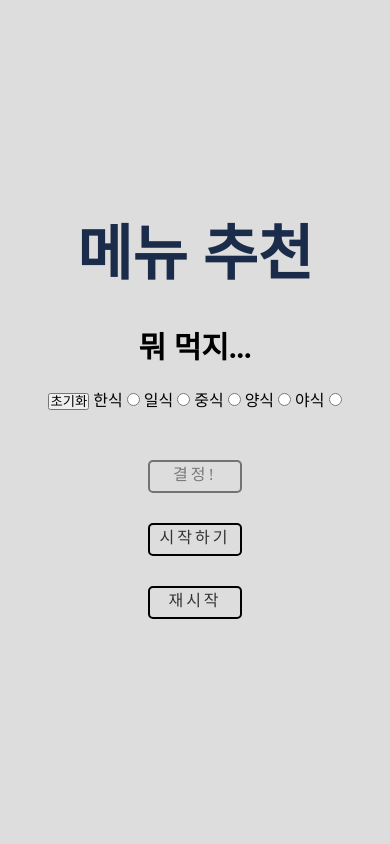
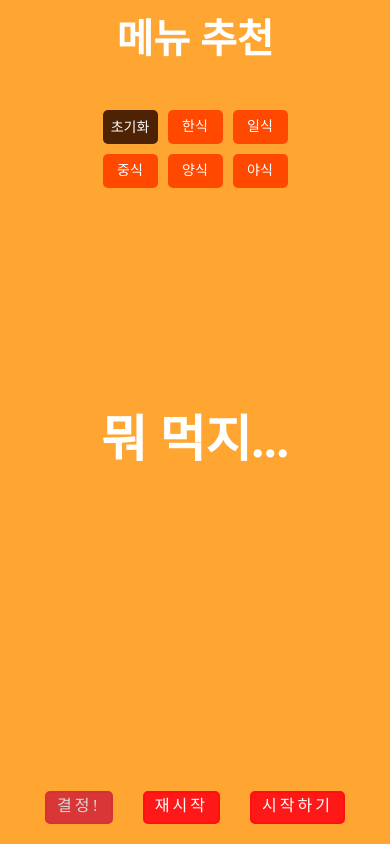
Before and after one commit to nahj0406/ToyProject, a plain HTML site: page Random_food/index.html in a window 390 px wide. Drawn offline with Linux system fonts and the light colour scheme.

Commit message:
Add files via upload

```diff
--- a/Random_food/css/style.css
+++ b/Random_food/css/style.css
@@ -13,53 +13,92 @@ html {
    -webkit-tap-highlight-color : rgba(0,0,0,0);
 }
 
+body {background: #ffa632;}
+
 
 /* 버튼 비활성화 */
 .disabled {
    pointer-events: none;
-   filter: contrast(0.1);
+   filter: contrast(0.7);
 }
 
 
-#Counter {
+#container {
    margin: 0 auto;
    width: 100%;
+   max-width: 600px;
    height: 100vh;
-   background: #ddd;
    padding: 20px 15px;
    display: flex;
    flex-direction: column;
    justify-content: center;
    align-items: center;
+   position: relative;
+   gap: 100px;
 }
 
-#Counter > h1 {
-   color: #1b2c4b;
+#container .menu_header > h1 {
+   color: #ffffff;
    font-size: 70px;
-   margin-bottom: 0.8em;
+   text-align: center;
 }
 
-#Counter > .menu_box {
+#container > .menu_box {
    font-size: 30px;
    font-weight: bold;
+   color: #fff;
+   text-align: center;
 }
 
-#Counter > .filter {margin-top: 30px;}
+#container .menu_header > .filter {
+   margin-top: 50px;
+   display: flex;
+   gap: 10px;
+}
 
-#Counter > .controller {
+#container .menu_header > .filter > * {
+   width: 55px; text-align: center;
+   font-size: 14px;
+   padding: 10px 5px;
+   border-radius: 5px;
+   color: #fff;
+   background: #ff4800;
+   cursor: pointer;
+}
+
+#container .menu_header > .filter > button {
+   border: none;
+   background: #4e2204;
+}
+
+#container .menu_header > .filter label {
+   position: relative;
+   transition: 0.2s; bottom: 0;
+}
+
+#container .menu_header > .filter > label.active {
+   bottom: 10px; background: #ff2323;
+}
+
+#container .menu_header > .filter label > input {
+   position: absolute; top: 0; left: 0;
+   z-index: -1; opacity: 0;
+}
+
+#container > .controller {
    display: flex;
    gap: 30px;
-   margin-top: 50px;
 }
 
-#Counter > .controller .btn {
-   border: 2px solid #000;
+#container > .controller .btn {
+   background: #ff1818;
+   border: 2px solid #ff1010;
    border-radius: 5px;
    padding: 5px 10px 8px;
    text-transform: uppercase;
    letter-spacing: 3px;
    font-weight: 500;
-   color: #333;
+   color: #fff;
    transition: 0.1s;
    cursor: pointer;
    position: relative;
@@ -67,32 +106,19 @@ html {
    text-align: center;
 }
 
-#Counter > .controller > .btn:hover {
-   border-color: #042b5e;
-   color: #000;
-}
-
-#Counter > .controller > .btn:active {
+#container > .controller > .btn:active {
    top: 3px;
 }
 
-@media (max-width: 550px) {
+@media (max-width: 768px) {
+   #container {justify-content: space-between;}
+   #container .menu_header > h1 {font-size: 40px;}
+   #container > .menu_box {font-size: 50px; transform: translateY(-100%);}
+}
 
-   #Counter > h1 {font-size: 60px;}
-
-   #Counter > .controller {
-      flex-direction: column;
-   }
-
-   #Counter > .controller > #increase {
-      order: 1;
-   }
-
-   #Counter > .controller > #decrease {
-      order: 2;
-   }
-
-   #Counter > .controller > #reset {
-      order: 3;
+@media (max-width: 450px) {
+   #container .menu_header > .filter {
+      display: grid; grid-template-columns: repeat(3, 1fr);
+      width: fit-content; margin: 50px auto 0;
    }
 }
--- a/Random_food/index.html
+++ b/Random_food/index.html
@@ -5,12 +5,16 @@
    <meta name="viewport" content="width=device-width, initial-scale=1.0">
    <title>식사 메뉴 랜덤 추천기</title>
    <link rel="stylesheet" href="css/style.css">
+
+   <!-- 보완점
+      1. 카테고리 클릭하면 카테고리명이 뭐 먹지..기본 제목을 바꾸기.
+
+   -->
 </head>
 <body>
-   <div id="Counter">
+   <div id="container">
+      <div class="menu_header">
          <h1>메뉴 추천</h1>
-
-      <div class="menu_box" id="menu">뭐 먹지...</div>
 
          <div class="filter">
             <button type="button" id="food_reset">초기화</button>
@@ -40,6 +44,9 @@
                <input type="radio" name="food_check" class="food_input" id="food_eve">
             </label>
          </div>
+      </div>
+
+      <div class="menu_box">뭐 먹지...</div>
 
       <div class="controller">
          <div class="btn" id="decision">결정!</div>
--- a/Random_food/js/main.js
+++ b/Random_food/js/main.js
@@ -16,6 +16,8 @@ const menu = [
    {name : '청국장', group : '한식', food : '찌개',},
    {name : '오모리찌개', group : '한식', food : '찌개',},
    {name : '순두부찌개', group : '한식', food : '찌개',},
+   {name : '부대찌개', group : '한식', food : '찌개',},
+   {name : '국밥', group : '한식', food : '국',},
    {name : '간장게장', group : '한식', food : '장',},
    {name : '양념게장', group : '한식', food : '장',},
    {name : '새우장', group : '한식', food : '장',},
@@ -28,50 +30,94 @@ const menu = [
    {name : '오리고기', group : '한식', food : '고기',},
    {name : '소갈비', group : '한식', food : '고기',},
    {name : '소고기', group : '한식', food : '고기',},
-   {name : '그냥 라면 먹어라', group : '한식 일식 중식 양식 야식', food : '면',},
-   {name : '그냥 먹지 마라', group : '한식 일식 중식 양식 야식', food : '면',},
+   {name : '제육볶음, 두루치기', group : '한식', food : '고기',},
+   {name : '오징어볶음', group : '한식', food : '해산물',},
+   {name : '쌀국수', group : '한식', food : '면',},
+   {name : '그냥 라면 먹어', group : '한식 일식 중식 양식 야식', food : '면',},
+   {name : '그냥 먹지 마', group : '한식 일식 중식 양식 야식', food : '꽝',},
+   {name : '잠이나 자라', group : '야식', food : '꽝',},
+   {name : '떡볶이', group : '한식 야식', food : '분식',},
+   {name : '편의점', group : '한식 야식', food : '분식',},
+   {name : '알탕, 해물탕', group : '한식', food : '해산물',},
+   {name : '칼국수, 수제비', group : '한식', food : '면',},
+   {name : '닭갈비', group : '한식', food : '고기',},
+   {name : '컵밥', group : '한식 야식', food : '밥',},
+   {name : '비빔밥', group : '한식', food : '밥',},
+   {name : '족발', group : '한식 야식', food : '고기',},
+   {name : '보쌈', group : '한식 야식', food : '고기',},
+   {name : '쌈밥', group : '한식', food : '밥',},
+   {name : '월남쌈', group : '한식', food : '밥',},
+   {name : '찜닭', group : '한식', food : '고기',},
+   {name : '김밥', group : '한식', food : '밥 분식',},
+   {name : '냉면,비빔면', group : '한식', food : '면',},
 
    //양식
    {name : '파스타', group : '양식', food : '면',},
    {name : '스테이크', group : '양식', food : '면',},
+   {name : '토스트,샌드위치', group : '양식', food : '빵',},
+   {name : '빵', group : '양식', food : '빵',},
    {name : '리조또', group : '양식', food : '밥',},
    {name : '마카롱', group : '양식', food : '디저트',},
    {name : '아이스크림', group : '양식', food : '디저트',},
+   {name : '햄버거', group : '양식', food : '패스트푸드',},
+   {name : '치킨', group : '양식 야식', food : '고기',},
+   {name : '피자', group : '양식 야식', food : '고기',},
+   {name : '시리얼', group : '양식', food : '시리얼',},
+   {name : '타코', group : '양식', food : '고기',},
+   {name : '케밥', group : '양식', food : '고기',},
 
 
    //일식
+   {name : '돈가스', group : '일식 양식', food : '해물',},
+   {name : '규카츠', group : '일식', food : '해물',},
    {name : '초밥', group : '일식', food : '해물',},
+   {name : '우동', group : '일식', food : '면',},
+   {name : '소바', group : '일식', food : '면',},
    {name : '규동', group : '일식', food : '밥', },
    {name : '라멘', group : '일식', food : '면',},
    {name : '타코야끼', group : '일식 야식', food : '면',},
    {name : '오꼬노미야끼', group : '일식 야식', food : '면',},
+   {name : '카레', group : '한식 일식 야식', food : '밥',},
+   {name : '덴푸라', group : '일식', food : '밥 튀김',},
+   {name : '스키야키', group : '일식', food : '고기',},
+   {name : '돈부리(덮밥)', group : '일식 야식', food : '덮밥',},
+   {name : '나베', group : '일식', food : '찌개',},
+   {name : '오므라이스', group : '일식 야식', food : '밥',},
 
    //해물
    {name : '회', group : '한식 일식 야식', food : '해물',},
-   {name : '어패류', group : '한식 일식', food : '해물',},
+   {name : '조개구이', group : '한식', food : '해물',},
    {name : '고등어조림', group : '한식', food : '해물',},
    {name : '홍어', group : '한식', food : '해물',},
 
-   //야식
-   {name : '치킨', group : '양식 야식', food : '고기',},
-   {name : '피자', group : '양식 야식', food : '고기',},
-   {name : '족발', group : '한식 야식', food : '고기',},
-   {name : '보쌈', group : '한식 야식', food : '고기',},
+   //중식
    {name : '마라탕', group : '중식 야식', food : '고기',},
    {name : '짜장면', group : '중식 야식', food : '고기',},
    {name : '짬뽕', group : '중식 야식', food : '고기',},
-   {name : '짱깨(중국집)', group : '중식 야식', food : '고기',},
-
-   {name : '시리얼', group : '양식', food : '고기',},
-   {name : '샌드위치', group : '양식', food : '고기',},
+   {name : '마라룽샤', group : '중식', food : '해산물',},
+   {name : '양꼬치', group : '중식', food : '고기',},
+   {name : '칠리새우', group : '중식', food : '해산물',},
+   {name : '훠궈', group : '중식', food : '고기',},
+   {name : '마파두부', group : '중식 야식', food : '밥',},
+   {name : '동파육', group : '중식', food : '고기',},
 ];
 
 let filterMenu = [];
 
 
 $foodBtns.forEach( (checkBox, index) => {
-   checkBox.addEventListener('click', function() {
-      if(checkBox.checked) {
+   checkBox.addEventListener('change', function() {
+
+      $foodBtns.forEach((btn) => { // active 클래스, 카테고리 체크 해제
+         if (btn !== checkBox) {
+            btn.parentElement.classList.remove('active');
+            btn.checked = false;
+         } else {
+            btn.parentElement.classList.add('active');
+         }
+      })
+
+      if(checkBox.checked) { // 카테고리 체크
          if(checkBox.id === 'food_kor') {
             filterMenu = menu.filter(item => item.group.includes('한식'));
          } else if(checkBox.id === 'food_jap') {
@@ -89,10 +135,14 @@ $foodBtns.forEach( (checkBox, index) => {
    })
 })
 
-$checkReset.addEventListener('click', function() {
+$checkReset.addEventListener('click', function() { //카테고리 전체 초기화
    filterMenu = [...menu];
-   $foodBtns.forEach(btn => btn.checked = false);
-})
+   $foodBtns.forEach((btn) => {
+      btn.checked = false;
+      btn.parentElement.classList.remove('active');
+   });
+
+});
 
 
 function randomCounter() { // 메뉴랜덤 함수
```
Lines whose indentation alone changed are shown as unchanged.
